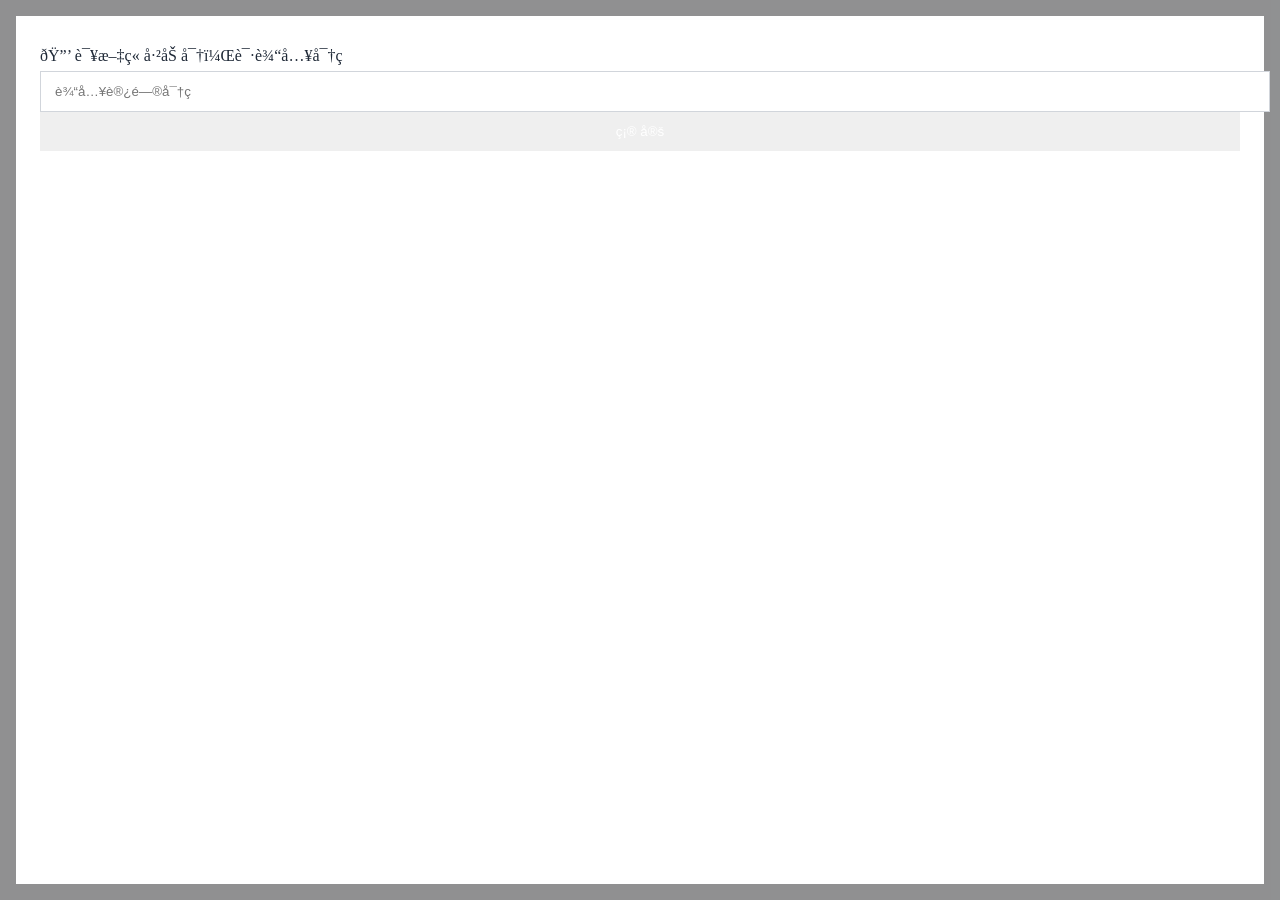
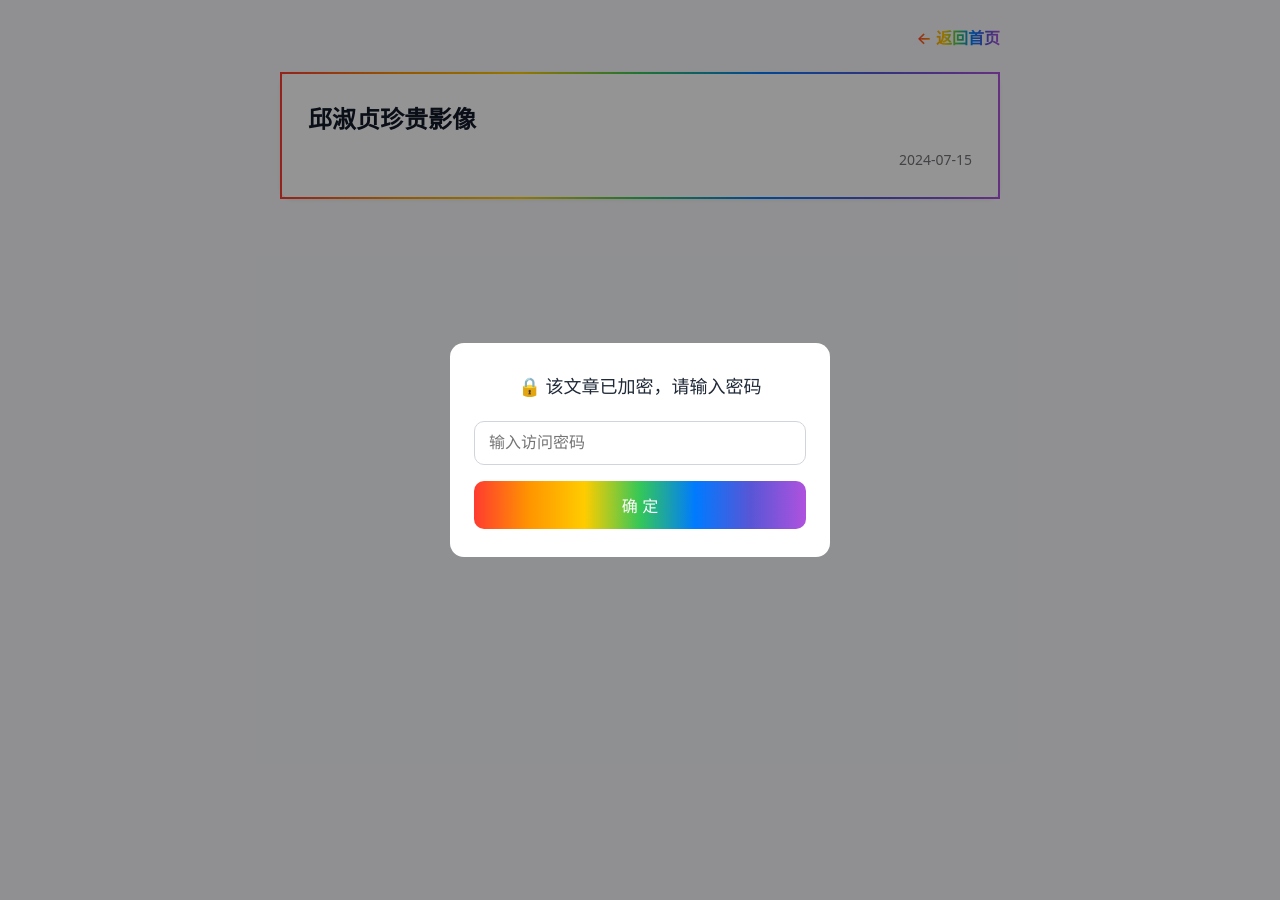
Before and after one commit to JTSTV/Jtstv.github.io, a Jekyll site: the page built from _posts/2024-7-15-邱淑贞珍贵影像.md, in a window 1280 px wide. Built offline with Jekyll 4.4.1, drawn with Linux system fonts in a browser that asks for light colours; our own code applies the rules of GitHub Pages for plain Markdown files.

Commit message:
更新 post.html

```diff
--- a/_layouts/post.html
+++ b/_layouts/post.html
@@ -2,106 +2,114 @@
 layout: null
 ---
 <!DOCTYPE html>
-<html lang="zh‑CN">
+<html lang="zh-CN">
 <head>
-<meta charset="UTF‑8">
-<meta name="viewport" content="width=device‑width,initial‑scale=1">
+<meta charset="UTF-8">
+<meta name="viewport" content="width=device-width,initial-scale=1">
 <meta name="robots" content="index,follow">
 <title>{{site.SEOTitle}}</title>
 <meta name="description" content="{{site.description}}">
 <meta name="keywords" content="{{site.keywords}}">
 <link rel="canonical" href="{{site.url}}{{page.url | relative_url}}">
 <style>
-*{margin:0;padding:0;box‑sizing:border‑box}
-body{font:16px system‑ui,‑apple‑system,sans‑serif;background:#f8f9fa;color:#2c333a;padding:24px 16px;line‑height:1.7}
-.container{max‑width:720px;margin:0 auto}
-.site‑back{margin‑bottom:24px;text‑align:right}
-.site‑back a{
-  font‑size:16px;
-  background:linear‑gradient(90deg,#ff3b30,#ff9500,#ffcc00,#34c759,#007aff,#5856d6,#af52de);
-  ‑webkit‑background‑clip:text;
-  background‑clip:text;
+*{margin:0;padding:0;box-sizing:border-box}
+body{font:16px system-ui,-apple-system,sans-serif;background:#f7f8fa;color:#2c333a;padding:24px 16px;line-height:1.75}
+.container{max-width:720px;margin:0 auto}
+
+/*返回链接 与首页风格协调*/
+.site-back{margin-bottom:20px;text-align:right}
+.site-back a{
+  font-size:16px;
+  background:linear-gradient(90deg,#ff3b30,#ff9500,#ffcc00,#34c759,#007aff,#5856d6,#af52de);
+  -webkit-background-clip:text;
+  background-clip:text;
   color:transparent;
-  text‑decoration:none;
-  font‑weight:600;
+  text-decoration:none;
+  font-weight:600;
 }
-.post‑head{
-  background:#fff;
-  padding:22px 24px;
-  border‑radius:12px;
+
+/*文章头部卡片 七彩虹边框，和首页列表卡片统一*/
+.post-head{
+  background:#ffffff;
+  padding:24px 26px;
+  border-radius:12px;
   border:2px solid;
-  border‑image:linear‑gradient(90deg,#ff3b30,#ff9500,#ffcc00,#34c759,#007aff,#5856d6,#af52de) 1;
-  box‑shadow:0 1px 3px rgba(0,0,0,0.06);
-  margin‑bottom:18px;
+  border-image:linear-gradient(90deg,#ff3b30,#ff9500,#ffcc00,#34c759,#007aff,#5856d6,#af52de) 1;
+  box-shadow:0 1px 4px rgba(0,0,0,0.07);
+  margin-bottom:16px;
 }
-.post‑title{font‑size:22px;font‑weight:600;color:#111827;margin‑bottom:8px}
-.post‑date{font‑size:13px;color:#71717a}
-.post‑content{
-  background:#fff;
-  padding:24px;
-  border‑radius:12px;
+.post-title{font-size:24px;font-weight:700;color:#111827;margin-bottom:8px}
+.post-date{font-size:14px;color:#71717a;text-align:right;display:block}
+
+/*正文卡片 同样七彩虹边框*/
+.post-content{
+  background:#ffffff;
+  padding:26px;
+  border-radius:12px;
   border:2px solid;
-  border‑image:linear‑gradient(90deg,#ff3b30,#ff9500,#ffcc00,#34c759,#007aff,#5856d6,#af52de) 1;
-  box‑shadow:0 1px 3px rgba(0,0,0,0.06);
+  border-image:linear-gradient(90deg,#ff3b30,#ff9500,#ffcc00,#34c759,#007aff,#5856d6,#af52de) 1;
+  box-shadow:0 1px 4px rgba(0,0,0,0.07);
 }
-.post‑content p{margin‑bottom:14px}
-.post‑content img{max‑width:100%;height:auto;border‑radius:8px;margin:10px 0}
+.post-content p{margin-bottom:16px}
+.post-content img{max-width:100%;height:auto;border-radius:8px;margin:12px 0}
+.post-content h1,.post-content h2,.post-content h3{margin:20px 0 10px}
 
-/*密码弹窗美化，七彩虹按钮，轻量遮罩*/
-#encrypt‑mask{position:fixed;inset:0;background:rgba(0,0,0,0.42);display:flex;align‑items:center;justify‑content:center;z‑index:9999;padding:16px}
-.mask‑inner{background:#fff;width:100%;max‑width:380px;padding:28px 24px;border‑radius:14px;text‑align:center}
-.lock‑msg{font‑size:18px;margin‑bottom:18px;color:#1f2937}
-.pwd‑input{width:100%;padding:12px 14px;border:1px solid #d1d5db;border‑radius:10px;font‑size:16px;margin‑bottom:16px}
-.unlock‑btn{
+/*密码弹窗保持原样，七彩虹确认按钮*/
+#encrypt-mask{position:fixed;inset:0;background:rgba(0,0,0,0.42);display:flex;align-items:center;justify-content:center;z-index:9999;padding:16px}
+.mask-inner{background:#fff;width:100%;max-width:380px;padding:28px 24px;border-radius:14px;text-align:center}
+.lock-msg{font-size:18px;margin-bottom:18px;color:#1f2937}
+.pwd-input{width:100%;padding:12px 14px;border:1px solid #d1d5db;border-radius:10px;font-size:16px;margin-bottom:16px}
+.unlock-btn{
   width:100%;
   padding:12px;
   border:none;
-  border‑radius:10px;
-  background:linear‑gradient(90deg,#ff3b30,#ff9500,#ffcc00,#34c759,#007aff,#5856d6,#af52de);
+  border-radius:10px;
+  background:linear-gradient(90deg,#ff3b30,#ff9500,#ffcc00,#34c759,#007aff,#5856d6,#af52de);
   color:#fff;
-  font‑size:16px;
+  font-size:16px;
   cursor:pointer;
 }
-.error‑msg{font‑size:14px;color:#dc2626;margin‑top:12px;display:none}
+.error-msg{font-size:14px;color:#dc2626;margin-top:12px;display:none}
 
-@media(max‑width:600px){
+@media(max-width:600px){
 body{padding:16px 12px}
-.post‑head,.post‑content{padding:16px}
-post‑title{font‑size:20px}
+.post-head{padding:18px 16px}
+.post-content{padding:18px 16px}
+.post-title{font-size:20px}
 }
 </style>
 </head>
 <body>
 <div class="container">
-<div class="site‑back"><a href="/">← 返回首页</a></div>
+<div class="site-back"><a href="/">← 返回首页</a></div>
 
-<div class="post‑head">
-<div class="post‑title">{{page.title}}</div>
-<div class="post‑date">{{page.date|date:"%Y‑%m‑%d"}}</div>
+<div class="post-head">
+<div class="post-title">{{page.title}}</div>
+<div class="post-date">{{page.date | date:"%Y-%m-%d"}}</div>
 </div>
 
 {%if page.pw%}
-<div id="secret‑content" class="post‑content" style="display:none">{{content}}</div>
-<div id="encrypt‑mask">
-<div class="mask‑inner">
-<div class="lock‑msg">🔒 该文章已加密，请输入密码</div>
-<input type="password" id="pwd‑input" placeholder="输入访问密码" class="pwd‑input">
-<button onclick="checkPwd()" class="unlock‑btn">确 定</button>
-<div id="error‑msg" class="error‑msg">密码错误，请重新输入</div>
+<div id="secret-content" class="post-content" style="display:none">{{content}}</div>
+<div id="encrypt-mask">
+<div class="mask-inner">
+<div class="lock-msg">🔒 该文章已加密，请输入密码</div>
+<input type="password" id="pwd-input" placeholder="输入访问密码" class="pwd-input">
+<button onclick="checkPwd()" class="unlock-btn">确 定</button>
+<div id="error-msg" class="error-msg">密码错误，请重新输入</div>
 </div>
 </div>
 {%else%}
-<div class="post‑content">{{content}}</div>
+<div class="post-content">{{content}}</div>
 {%endif%}
 </div>
 
 <script>
-var mask=document.getElementById('encrypt‑mask');
+var mask=document.getElementById('encrypt-mask');
 if(mask){
 var correctPwd="{{page.pw}}".trim();
-var contentDiv=document.getElementById('secret‑content');
-var input=document.getElementById('pwd‑input');
-var errorDiv=document.getElementById('error‑msg');
+var contentDiv=document.getElementById('secret-content');
+var input=document.getElementById('pwd-input');
+var errorDiv=document.getElementById('error-msg');
 function checkPwd(){
 var v=input.value;
 if(!v)return;
```
